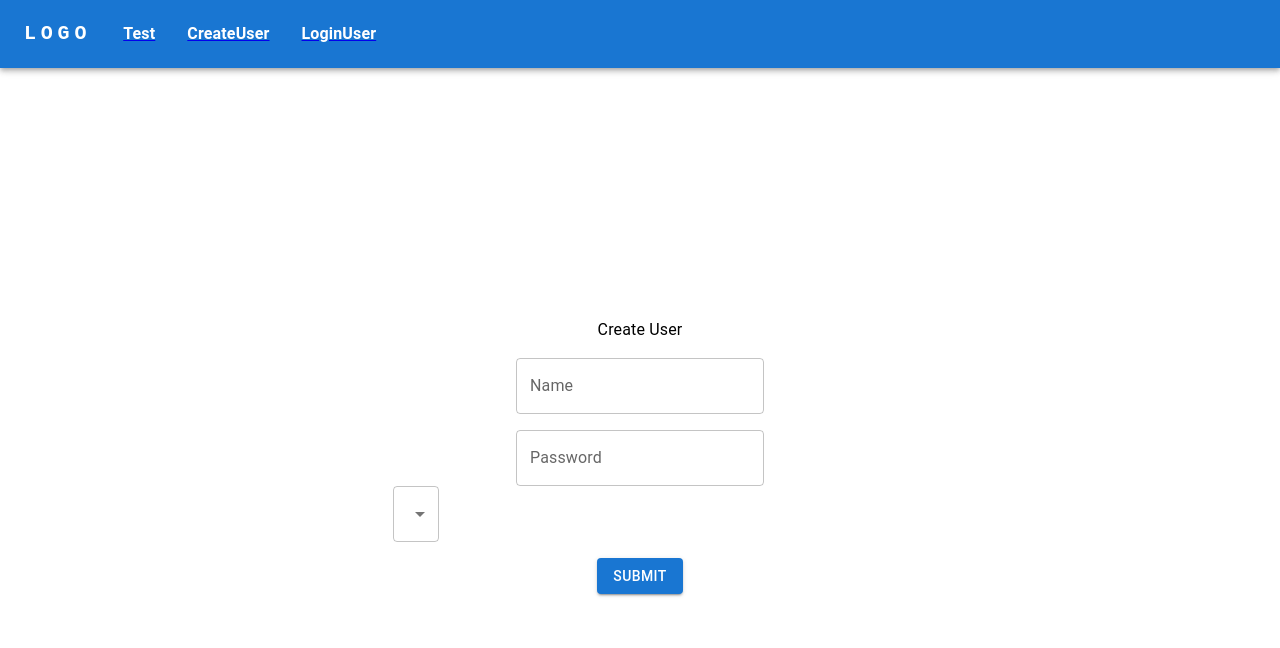
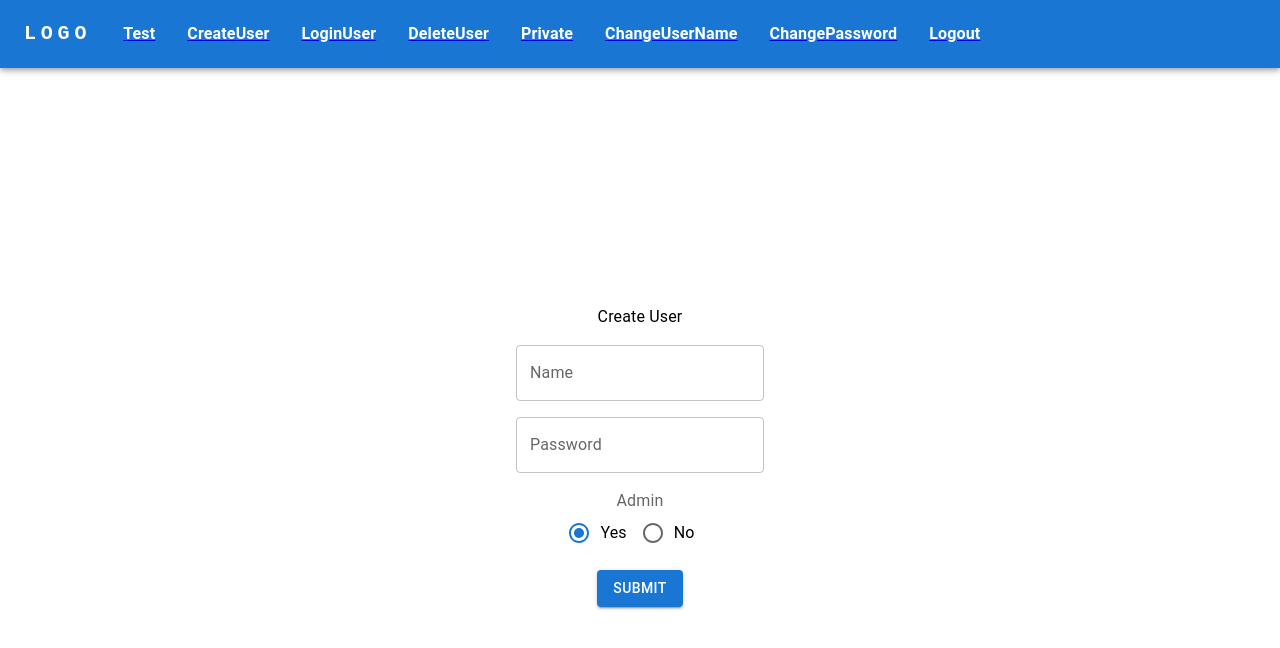
Before and after one commit to prasadmagi/frontenduser, a React (Create React App) app: page /CreateUser in a window 1280 px wide. Shown: the top 648 px of the page. Built offline with nearby package versions, Linux system fonts and the light colour scheme; the HTML template or start-up script is replaced by a standard one.

Commit message:
UI Chnages (Radio Btn Added minor issue resolved)

```diff
--- a/src/components/CreateUser.js
+++ b/src/components/CreateUser.js
@@ -3,19 +3,20 @@ import React, { useState } from "react";
 import { popUp } from "../Helper";
 import {
   Button,
-  FormControl,
   Grid,
-  InputLabel,
-  MenuItem,
-  Select,
   TextField,
-  Typography,
+  Typography
 } from "@mui/material";
 import CircularProgress from "@mui/material/CircularProgress";
+import Radio from '@mui/material/Radio';
+import RadioGroup from '@mui/material/RadioGroup';
+import FormControlLabel from '@mui/material/FormControlLabel';
+import FormControl from '@mui/material/FormControl';
+import FormLabel from '@mui/material/FormLabel';
 export const CreateUser = () => {
   const [name, setname] = useState("");
   const [password, setpassword] = useState("");
-  const [role, setrole] = useState(null);
+  const [isAdmin, setisAdmin] = useState("Yes");
   const [isLoading, setisLoading] = useState(false);
   const handlesubmit = (e) => {
     debugger;
@@ -31,7 +32,7 @@ export const CreateUser = () => {
     let input = {
       name: name,
       password: password,
-      role: role,
+      isAdmin: isAdmin,
     };
     let response = await axios.post(url, input);
 
@@ -60,15 +61,11 @@ export const CreateUser = () => {
     }
   };
 
-  const handleChangeSelect = (e) => {
+  const handleChange = (e) => {
     debugger;
-    let value = e.target.value;
+    setisAdmin(e.target.value)
 
-    if (value === 1) {
-      setrole(true);
-    } else {
-      setrole(false);
-    }
+
   };
   return (
     <>
@@ -116,23 +113,21 @@ export const CreateUser = () => {
                 type="password"
               />
             </Grid>
-            {/* <Grid item spacing={2} xs={8}> */}
-            <FormControl fullWidth>
-              <Grid item spacing={2} xs={8}>
-                {/* <InputLabel id="demo-simple-select-label">Role</InputLabel> */}
-                <Select
-                  labelId="demo-simple-select-label"
-                  id="demo-simple-select"
-                  value={role}
-                  label="Role"
-                  onChange={handleChangeSelect}
+            <Grid item spacing={2} xs={8}>
+              <FormControl>
+                <FormLabel id="demo-controlled-radio-buttons-group">Admin</FormLabel>
+                <RadioGroup
+                  row
+                  aria-labelledby="demo-controlled-radio-buttons-group"
+                  name="controlled-radio-buttons-group"
+                  value={isAdmin}
+                  onChange={handleChange}
                 >
-                  <MenuItem value={1}>Admin</MenuItem>
-                  <MenuItem value={2}>Normal</MenuItem>
-                </Select>
-              </Grid>
-            </FormControl>
-            {/* </Grid> */}
+                  <FormControlLabel value="Yes" control={<Radio />} label="Yes" />
+                  <FormControlLabel value="No" control={<Radio />} label="No" />
+                </RadioGroup>
+              </FormControl>
+            </Grid>
             <Grid item spacing={2} xs={8}>
               <Button
                 variant="contained"
--- a/src/components/Layout.js
+++ b/src/components/Layout.js
@@ -12,7 +12,7 @@ import MenuItem from "@mui/material/MenuItem";
 import UserContext from "./UserContext";
 
 export const Layout = () => {
-  const {AuthToken }= useContext(UserContext)
+  const { AuthToken } = useContext(UserContext)
   console.log(AuthToken, "layouttoken");
   return (
     <>
@@ -143,8 +143,8 @@ export const Layout = () => {
                   </Typography>
                 </Link>
               </MenuItem>
-              {AuthToken ? (
-                <>
+
+
               <MenuItem>
                 <Link to="/DeleteUser">
                   <Typography
@@ -221,8 +221,7 @@ export const Layout = () => {
                   </Typography>
                 </Link>
               </MenuItem>
-                </>
-              ) : null}
+
             </Box>
 
             <Box sx={{ flexGrow: 0 }}>
--- a/src/components/LoginUser.js
+++ b/src/components/LoginUser.js
@@ -48,6 +48,7 @@ export const LoginUser = () => {
           title: "Error",
         }).then((event) => {
           if (event.isConfirmed) {
+            navigate("/logout")
           }
           return;
         });
@@ -66,7 +67,7 @@ export const LoginUser = () => {
     };
     data.setusername(name)
 
-    console.log(data.user,"set");
+    console.log(data.user, "set");
     await PostService("loginUser", input)
       .then((resp) => {
         setisloading(false);
--- a/src/components/Private.js
+++ b/src/components/Private.js
@@ -14,6 +14,7 @@ import {
 export const Private = () => {
   debugger;
   const [data, setdata] = useState("");
+  const [userdata, setuserdata] = useState("");
   const [isloading, setisloading] = useState(false);
   const dataUser = useContext(UserContext);
   const handleSubmitData = () => {
@@ -56,6 +57,24 @@ export const Private = () => {
 
     setdata("");
   };
+
+  const handleUserData = async () => {
+    debugger
+
+    setisloading(true)
+    let username = dataUser.username
+    let url = window.REACT_APP_URL + "getUserData"
+    let input = {
+      name: username
+    }
+
+    let response = await axios.get(url, input)
+    let result = await response.data
+    setisloading(false)
+
+
+
+  }
   return (
     <>
       {isloading ? (
@@ -87,7 +106,7 @@ export const Private = () => {
               spacing={2}
             >
               <Typography>
-                Private Route with User Name : {dataUser.username}{" "}
+                Private Route with User Name : {dataUser.username}
               </Typography>
             </Grid>
             <Grid item spacing={2} xs={6}>
@@ -100,6 +119,17 @@ export const Private = () => {
                 variant="outlined"
               />
             </Grid>
+            {/* <Grid item spacing={2}>
+              <Button
+                variant="contained"
+                color="primary"
+                type="submit"
+                className="button-block"
+                onClick={handleSubmitData}
+              >
+                Submit
+              </Button>
+            </Grid> */}
             <Grid item spacing={2}>
               <Button
                 variant="contained"
@@ -111,6 +141,17 @@ export const Private = () => {
                 Submit
               </Button>
             </Grid>
+            <Grid item spacing={2}>
+              <Button variant="contained"
+                color="primary"
+                type="submit"
+                className="button-block"
+                onClick={handleUserData}>Fetch User Data </Button>
+
+            </Grid>
+            <Grid item spacing={2}>
+              <Typography>{userdata}</Typography>
+            </Grid>
           </Grid>
         </>
       )}
```
Also changed, not shown: src/components/Logout.js (+4 -6 lines). Lines whose indentation alone changed are shown as unchanged.
